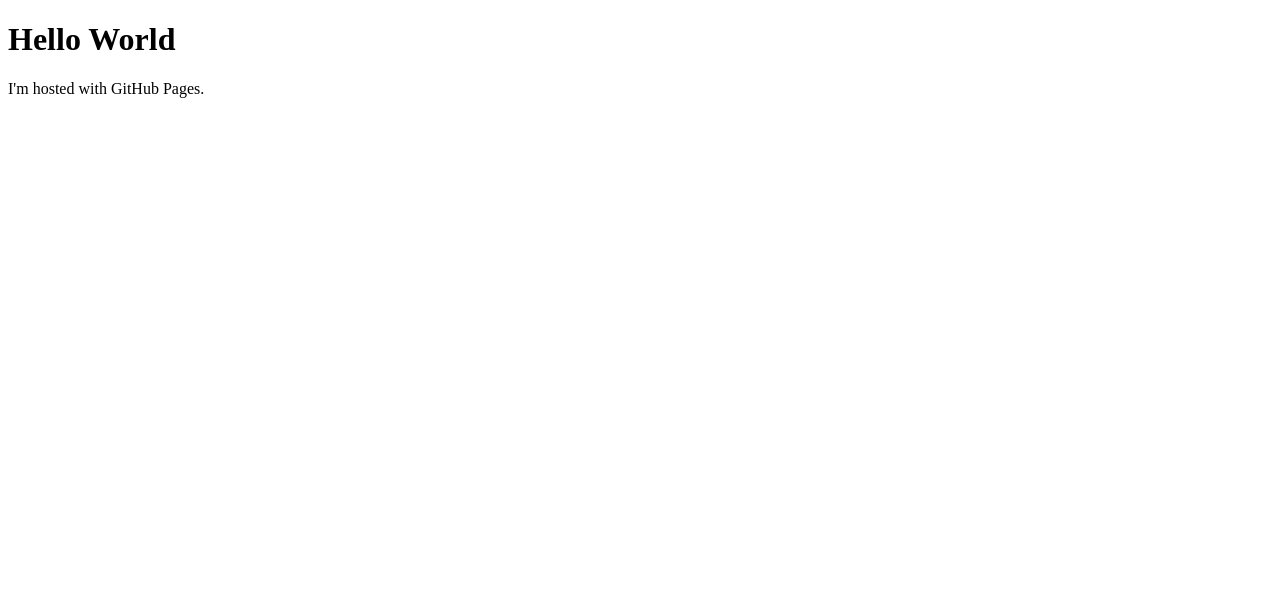
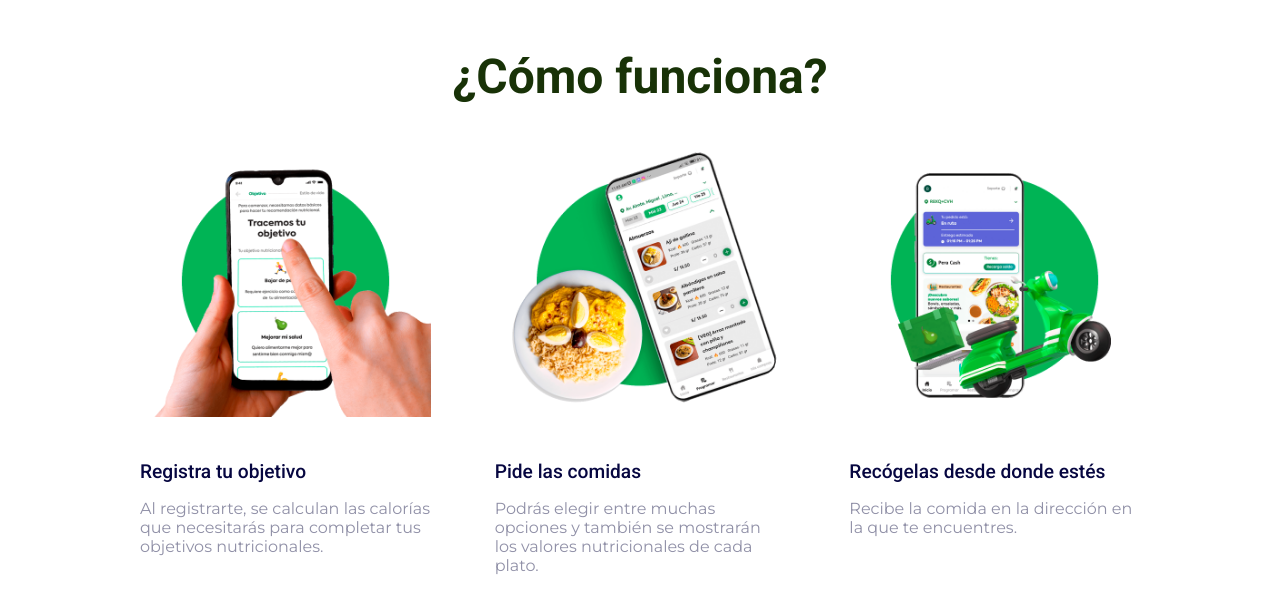
Before and after one commit to kimySolange/kimySolange.github.io, a plain HTML site: page index.html in a window 1280 px wide. Drawn offline with nearby package versions, Linux system fonts and the light colour scheme.

Commit message:
SECTION3: COMO FUNCIONA

```diff
--- a/index.html
+++ b/index.html
@@ -1,7 +1,58 @@
 <!DOCTYPE html>
-<html>
+<html lang="es">
+
+<head>
+    <meta charset="UTF-8">
+    <meta name="viewport" content="width=device-width, initial-scale=1.0">
+    <title>Pera Verde</title>
+    <link rel="icon" type="image/png" href="pear-icon.png" />
+    <link rel="stylesheet" href="style.css">
+</head>
+
 <body>
-<h1>Hello World</h1>
-<p>I'm hosted with GitHub Pages.</p>
+    <div class="main">
+        <header>
+        </header>
+
+        <section class="section3">
+            <h1 class="section3-title">¿Cómo funciona?</h1>
+            <div class="section3-content">
+                <article class="section3-item">
+                    <figure class="section3-item-image">
+                        <img src="section3-img1.png" alt="Registra tu objetivo">
+                    </figure>
+                    <h2 class="section3-item-title"><br>Registra tu objetivo</h2>
+                    <p class="section3-item-text">Al registrarte, se calculan las calorías que necesitarás para completar tus
+                        objetivos nutricionales.
+                    </p>
+                </article>
+                <article class="section3-item">
+                    <figure class="section3-item-image">
+                        <img src="section3-img2.png" alt="Pide las comidas">
+                    </figure>
+                    <h2 class="section3-item-title"><br>Pide las comidas</h2>
+                    <p class="section3-item-text">Podrás elegir entre muchas opciones y también se mostrarán los valores
+                        nutricionales de cada plato.
+                    </p>
+                </article>
+                <article class="section3-item">
+                    <figure class="section3-item-image">
+                        <img src="section3-img3.png" alt="Recógelas desde donde estés">
+                    </figure>
+                    <h2 class="section3-item-title"><br>Recógelas desde donde estés</h2>
+                    <p class="section3-item-text">Recibe la comida en la dirección en la que te encuentres.
+                    </p>
+                </article>
+            </div>
+        </section>
+
+        <footer>
+        </footer>
+    </div>
+
+
+    <script type="module" src="https://unpkg.com/ionicons@5.5.2/dist/ionicons/ionicons.esm.js"></script>
+    <script nomodule src="https://unpkg.com/ionicons@5.5.2/dist/ionicons/ionicons.js"></script>
 </body>
+
 </html>
--- /dev/null
+++ b/style.css
@@ -0,0 +1,86 @@
+@import url('https://fonts.googleapis.com/css2?family=Roboto:wght@100;500;700&display=swap');
+@import url('https://fonts.googleapis.com/css2?family=Montserrat:wght@400&family=Roboto:wght@100;700&display=swap');
+
+:root {
+    --colorTitle: #183207;
+    --colorSubtitle: #060640;
+    --colorParagrah: #9090A7;
+
+    --sizeTitle: 3rem;
+    --sizeTitleR: 2.2rem;
+    --sizeSubtitle: 1.2rem;
+    --sizeParagrah: 1rem;
+
+    --fontTitle: Roboto;
+    --fontOther: Montserrat;
+}
+
+
+/*SECCION3: CÓMO FUNCIONA */
+.section3{
+    margin: 0rem 2rem;
+    display: flex;
+    flex-direction: column;
+    align-items: center;
+}
+
+.section3-title{
+    text-align: center;
+    font-family: var(--fontTitle);
+    font-size: var(--sizeTitle);
+    color: var(--colorTitle);
+    font-weight: 700;
+}
+
+.section3-content{
+    display: flex;
+    flex-direction: row;
+    gap: 4rem;
+    width: min(100%, 1000px);
+}
+
+
+.section3-item-title{
+    font-family: var(--fontTitle);;
+    font-size: var(--sizeSubtitle);
+    color: var(--colorSubtitle);
+    font-weight: 500;
+}
+
+
+.section3-item-text{
+    font-family: var(--fontOther);
+    font-size: var(--sizeParagrah);
+    color: var(--colorParagrah);
+    font-weight: 400;
+}
+
+
+.section3-item-image{
+    margin: 0;
+}
+
+.section3-item-image img{
+    width: max(100%, 100px);
+}
+
+
+@media (max-width: 480px) {
+
+    /*SECCION3: CÓMO FUNCIONA */
+    .section3-title{
+        font-size: var(--sizeTitleR);
+        margin-bottom: 4rem;
+    }
+
+    .section3-content{
+        display: flex;
+        flex-direction: column;
+        gap: 4rem;
+        width: min(100%, 1000px);
+    }
+
+    .section3-item-title{
+        margin: 0;
+    }
+}
```
Also changed, not shown: pear-icon.png (added), section3-img1.png (added), section3-img2.png (added), section3-img3.png (added).
